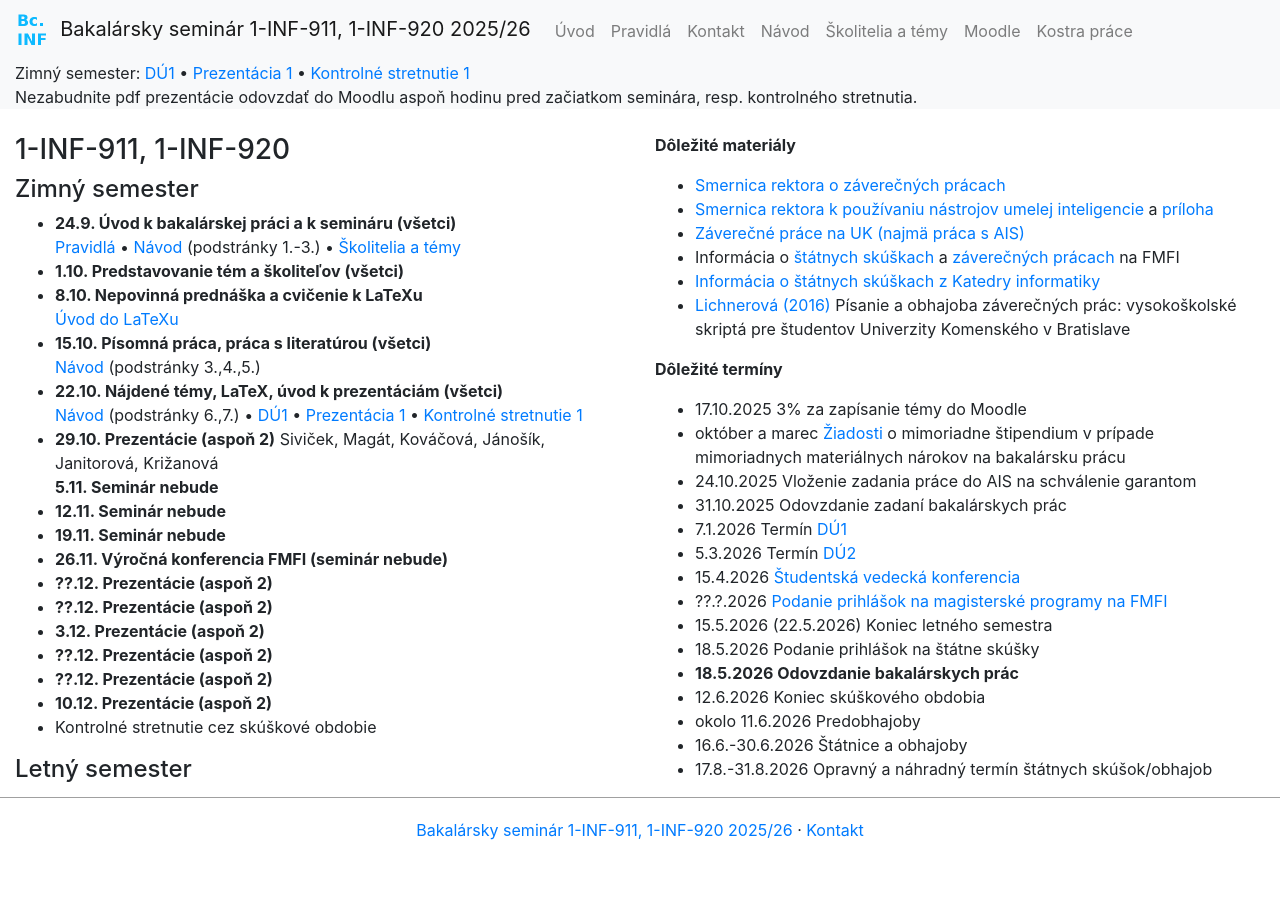
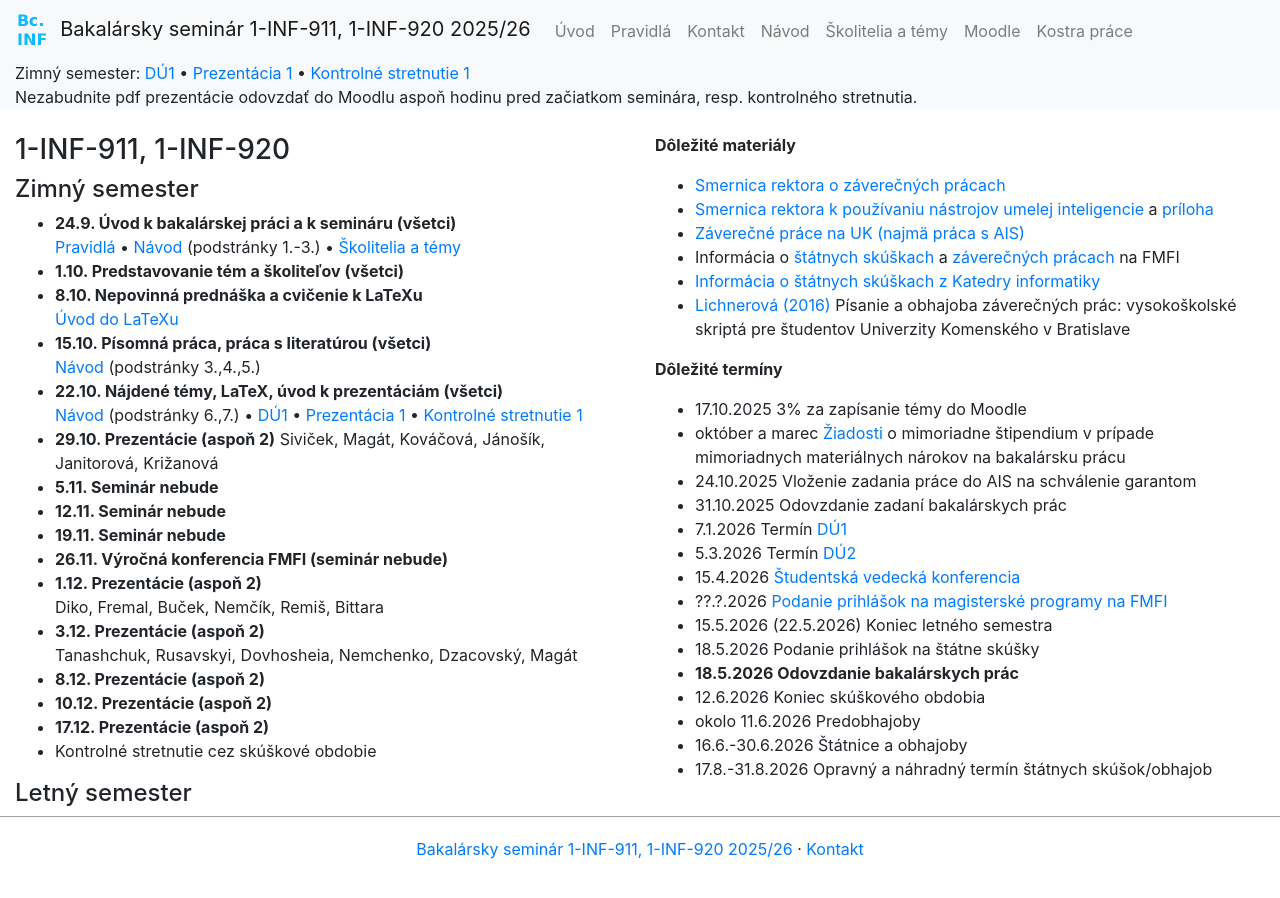
Before and after one commit to bbrejova/bcinf, a Jekyll site: the page built from index.md, in a window 1280 px wide. Built offline with Jekyll 4.4.1, drawn with Linux system fonts in a browser that asks for light colours; nearby versions of some CDN libraries.

Commit message:
Ciastocny plan prezentacie 1

```diff
--- a/index.md
+++ b/index.md
@@ -18,16 +18,17 @@ layout: index
 [Návod](./Návod.md) (podstránky 6.,7.) •  [DÚ1](./DÚ1.md) • [Prezentácia 1](./Prezentácia_1.md) • [Kontrolné stretnutie 1](./Kontrolné_stretnutie_1.md) <!-- • [Oznamy](Oznamy_október.md) -->
 * **29.10. Prezentácie (aspoň 2)**
 Siviček, Magát, Kováčová, Jánošík, Janitorová, Križanová<br>
-**5.11. Seminár nebude**<br>
+* **5.11. Seminár nebude**<br>
 * **12.11. Seminár nebude**<br>
 * **19.11. Seminár nebude**<br>
 * **26.11. Výročná konferencia FMFI (seminár nebude)**<br>
-* **??.12. Prezentácie (aspoň 2)**<br>
-* **??.12. Prezentácie (aspoň 2)**<br>
+* **1.12. Prezentácie (aspoň 2)**<br>
+Diko, Fremal, Buček, Nemčík, Remiš, Bittara<br>
 * **3.12. Prezentácie (aspoň 2)**<br>
-* **??.12. Prezentácie (aspoň 2)**<br>
-* **??.12. Prezentácie (aspoň 2)**<br>
+Tanashchuk, Rusavskyi, Dovhosheia, Nemchenko, Dzacovský, Magát<br>
+* **8.12. Prezentácie (aspoň 2)**<br>
 * **10.12. Prezentácie (aspoň 2)**<br>
+* **17.12. Prezentácie (aspoň 2)**<br>
 * Kontrolné stretnutie cez skúškové obdobie
 
 #### Letný semester
```
